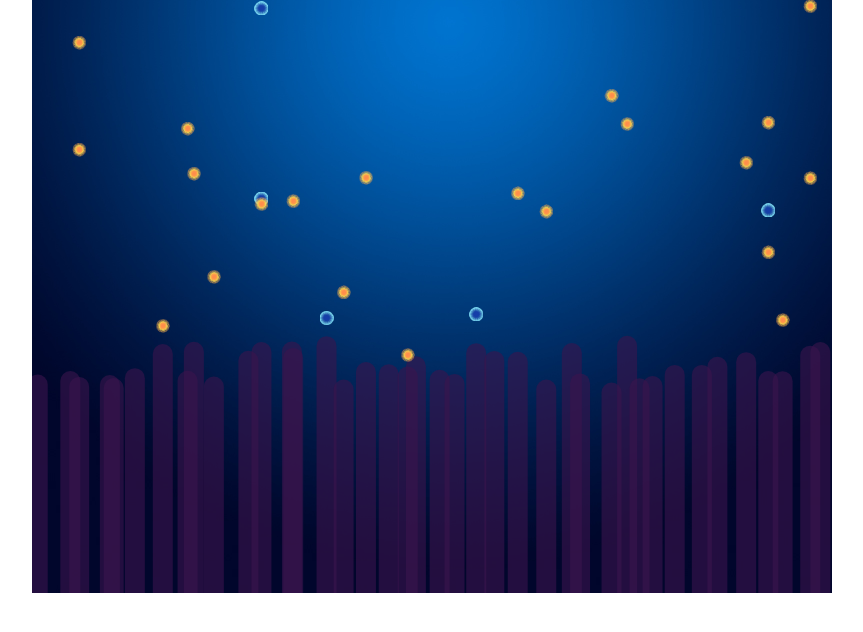
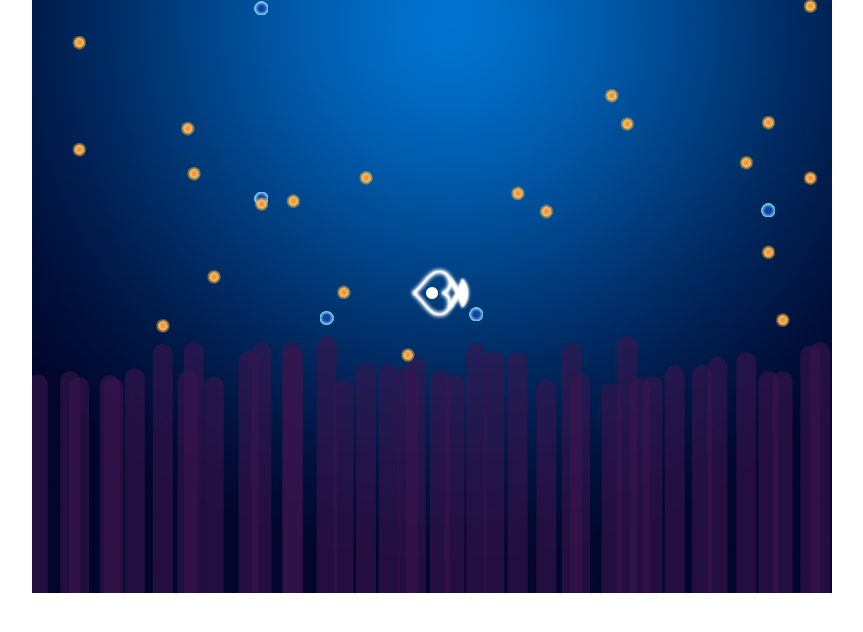
Before and after one commit to ZengTianShengZ/fishgame, a plain HTML site: page index.html in a window 1280 px wide. Shown: the whole page, without its empty margins (208-1071 px from the left). Drawn offline with Linux system fonts and the light colour scheme.

Commit message:
绘制大鱼

```diff
--- a/index.html
+++ b/index.html
@@ -22,6 +22,7 @@
     <script src="src/js/background.js"></script>
     <script src="src/js/ane.js"></script>
     <script src="src/js/fruit.js"></script>
+    <script src="src/js/mom.js"></script>
 
 </body>
 </html>
--- a/src/js/fruit.js
+++ b/src/js/fruit.js
@@ -53,7 +53,7 @@ fruitObj.prototype.draw = function () {
     }
 }
 fruitObj.prototype.born = function (i) {
-    console.log("born" + i);
+
     var aneID = Math.floor( Math.random() * ane.num ) ;
     this.x[i] = ane.x[aneID];
     this.y[i] = canHeight -  ane.len[aneID];
@@ -76,13 +76,13 @@ function fruitMonitor() {
         }
     }
     if(alive_num < 15){
-        console.log("num<15");
+
         sendFruit();
         return;
     }
 }
 function sendFruit() {
-    console.log("nsendFruit");
+
     for(var i=0,len=fruit.num; i<len; i++){
         if(!fruit.alive[i]){
             fruit.born(i);
--- a/src/js/main.js
+++ b/src/js/main.js
@@ -16,6 +16,7 @@ var canHeight;
 
 var ane;
 var fruit;
+var mom;
 
 document.body.onload = game;
 function game() {
@@ -43,6 +44,8 @@ function init() {
     ane.init();
     fruit = new fruitObj();
     fruit.init();
+    mom = new momObj();
+    mom.init();
 
 }
 function gameloop() {
@@ -57,7 +60,7 @@ function gameloop() {
     ane.draw();
     fruitMonitor();
     fruit.draw();
-
+    mom.draw();
 
 
 }
--- /dev/null
+++ b/src/js/mom.js
@@ -0,0 +1,26 @@
+/**
+ * Created by Administrator on 2016/10/6.
+ */
+var momObj = function () {
+    this.x;
+    this.y;
+    this.bigEys = new Image();
+    this.bigBody = new Image();
+    this.bigTail = new Image();
+}
+momObj.prototype.init = function () {
+    this.x = canWidth * 0.5;
+    this.y = canHeight * 0.5;
+    this.bigEys.src = "src/imgs/bigEye0.png";
+    this.bigBody.src = "src/imgs/bigSwim0.png";
+    this.bigTail.src = "src/imgs/bigTail0.png";
+}
+momObj.prototype.draw = function () {
+    ctx1.save();
+    // 把绘制点移动到画布的中心， 不然绘制点是以画布左上角为绘制中心的
+    ctx1.translate(this.x,this.y);
+    ctx1.drawImage(this.bigEys , -this.bigEys.width * 0.5, -this.bigEys.height * 0.5);
+    ctx1.drawImage(this.bigBody , -this.bigBody.width * 0.5, -this.bigBody.height * 0.5);
+    ctx1.drawImage(this.bigTail ,-this.bigTail.width * 0.5 + 30, -this.bigTail.height * 0.5);
+    ctx1.restore();
+}
```
